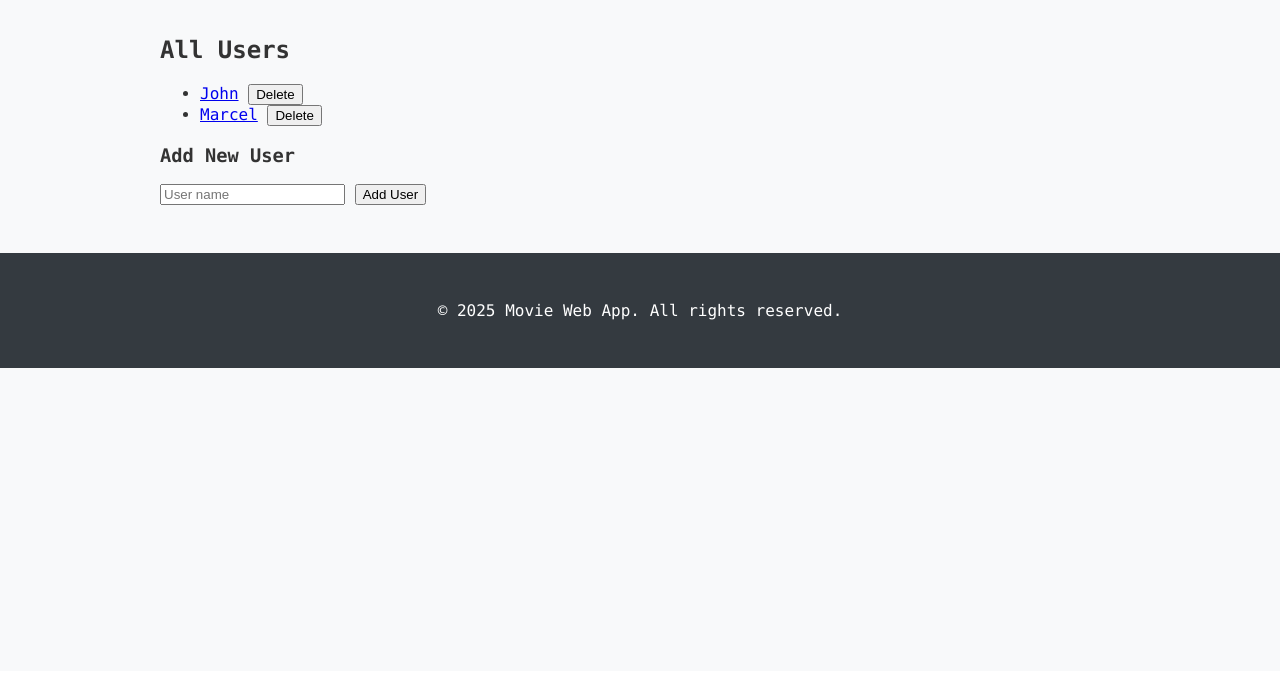
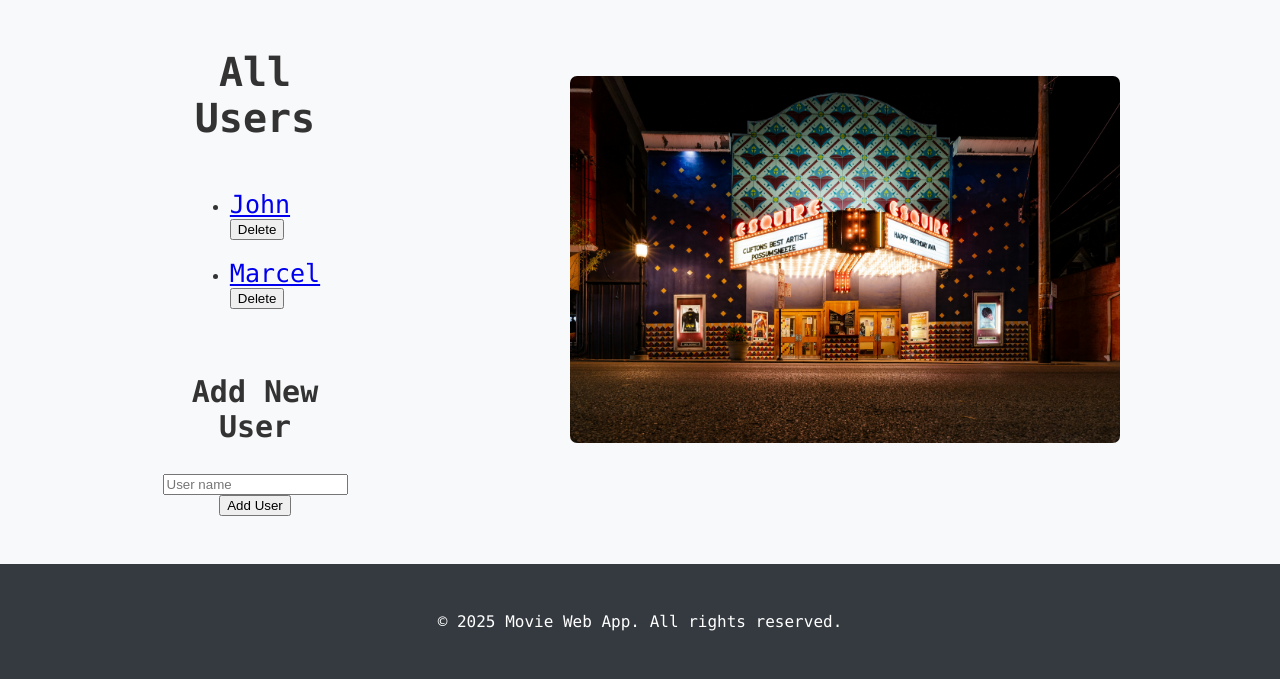
Before and after one commit to marcel1520/Movie-Web-App-API, a Flask app: page /users in a window 1280 px wide. Shown: the part 129-808 px from the top of the page. Before the commit the page ends 497 px from the top, so only its background shows below. Run offline with Flask 3, Linux system fonts and the light colour scheme.

Commit message:
added changes

```diff
--- a/app.py
+++ b/app.py
@@ -17,6 +17,7 @@ app.config['SQLALCHEMY_TRACK_MODIFICATIONS'] = False
 data_manager = SQLiteDataManager(app)
 
 
+@app.route('/')
 @app.route('/users', methods=['GET', 'POST'])
 def users():
     if request.method == 'GET':
--- a/static/style.css
+++ b/static/style.css
@@ -70,3 +70,33 @@ footer {
     font-size: 1.2em;
     margin: 10px;
 }
+
+.start-page{
+    display: flex;
+    gap: 200px;
+}
+
+.user-handling {
+    display: flex;
+    align-items: center;
+    justify-content: center;
+    flex-direction: column;
+}
+
+.picture img{
+    width: 550px;
+    height: auto;
+    margin: 60px 0 0 20px;
+    border-radius: 7px;
+}
+
+.form-container{
+    display: flex;
+    justify-content: center;
+}
+
+.form-container form{
+    display: flex;
+    flex-direction: column;
+    align-items: center;
+}
--- a/templates/users.html
+++ b/templates/users.html
@@ -1,23 +1,36 @@
 {% extends "base.html" %}
 
 {% block content %}
-    <h2>All Users</h2>
+    <div class="start-page">
+        <div class="user-handling">
+            <h2 style="font-size: 40px; text-align: center;">All Users</h2>
                 <ul>
                     {% for user in users %}
                         <li>
-                    <a href="{{ url_for('user_movies', user_id=user.id) }}">{{ user.name }}</a>
+                            <a href="{{ url_for('user_movies', user_id=user.id) }} " style="font-size: 25px;">{{ user.name }}</a>
                             <form action="{{ url_for('delete_user', user_id=user.id) }}" method="POST" style="display:inline">
-                        <button type="submit">Delete</button>
+                                <br>
+                                <button type="submit">Delete</button><br><br>
                             </form>
                         </li>
                     {% endfor %}
                 </ul>
 
-    <h3>Add New User</h3>
+            <h3 style="font-size: 30px; text-align: center;">Add New User</h3>
+            <div class="form-container">
                 <form method="POST">
                     <input name="name" placeholder="User name">
                     <button type="submit">Add User</button>
                 </form>
-
-
+            </div>
+        </div>
+        <div class="slideshow-container">
+            <div class="picture">
+                <img src="../static/cinema-front.jpg" alt="cinema">
+                <!--<img src="../static/cinema-front1.jpg" alt="cinema">
+                <img src="../static/projector.jpg" alt="cinema">
+                <img src="../static/projector1.jpg" alt="cinema">-->
+            </div>
+        </div>
+    </div>
 {% endblock %}
```
Also changed, not shown: static/cinema-front.jpg (added), static/cinema-front1.jpg (added), static/projector1.jpg (added), 1 other file. Lines whose indentation alone changed are shown as unchanged.
